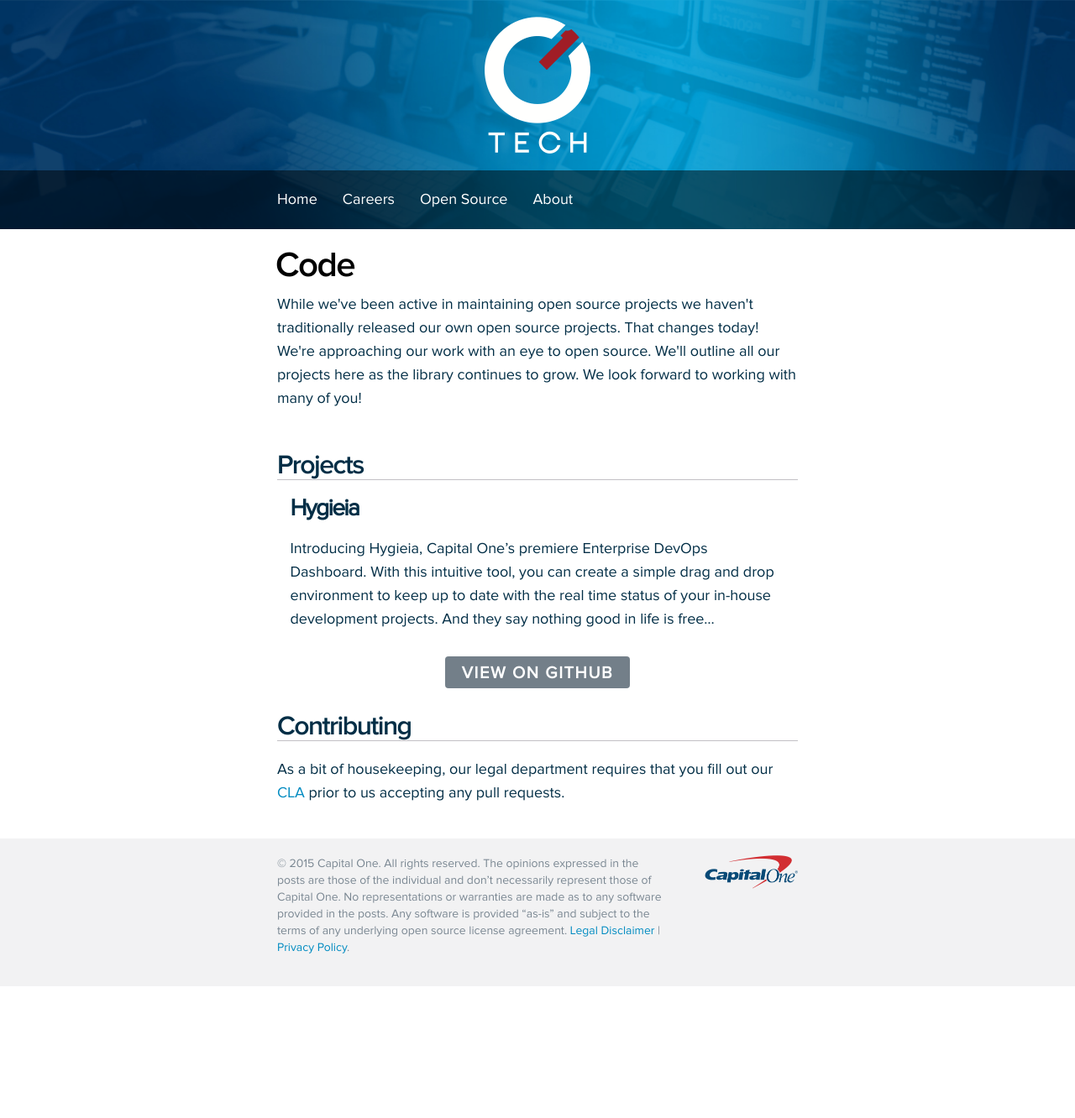
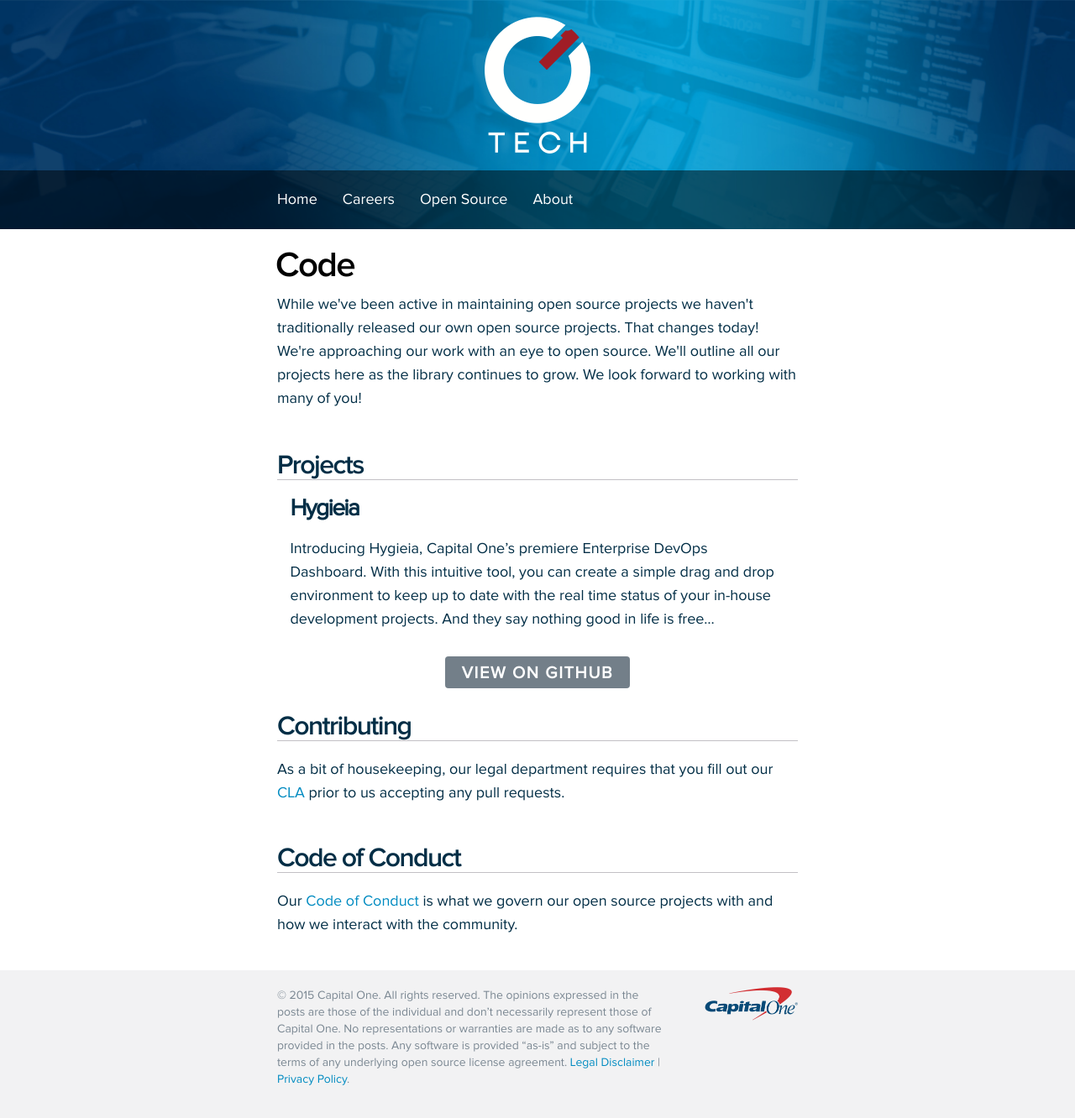
Before and after one commit to CapitalOneCanada/capitalonecanada.github.io, a Jekyll site: the page built from open-source.html, in a window 1280 px wide. Shown: the whole page at 84% size. Built offline with Jekyll 4.4.1, drawn with Linux system fonts in a browser that asks for light colours; Markdown is read by kramdown in place of the engine named in the settings; before the commit the page ends 1175 px from its top, so only the background shows below that.

Commit message:
add code of conduct

```diff
--- a/open-source.html
+++ b/open-source.html
@@ -40,4 +40,11 @@
       As a bit of housekeeping, our legal department requires that you fill out our <a href="https://docs.google.com/forms/d/19LpBBjykHPox18vrZvBbZUcK6gQTj7qv1O5hCduAZFU/edit" target="_blank">CLA</a> prior to us accepting any pull requests.
     </p>
   </section>
+  <br/>
+    <section id="codeofconduct">
+    <h2>Code of Conduct</h2>
+    <p>
+      Our <a href="http://todogroup.org/opencodeofconduct/#CapitalOne/opensourceoffice@capitalone.com" target="_blank">Code of Conduct</a> is what we govern our open source projects with and how we interact with the community.
+    </p>
+  </section>
 </section>
```
